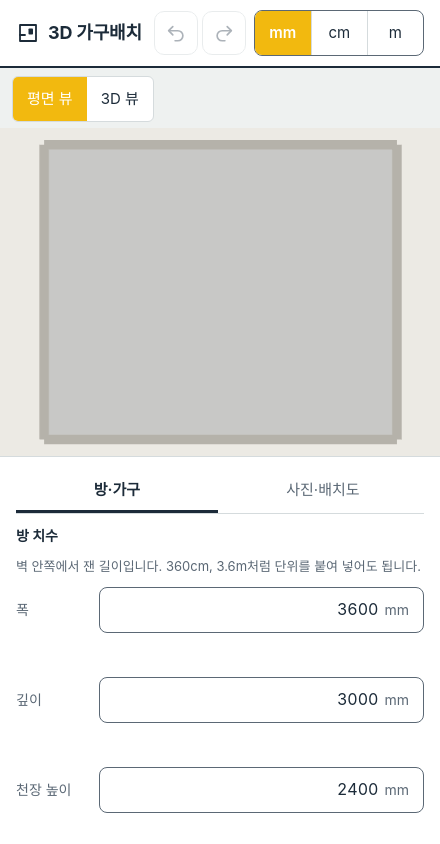
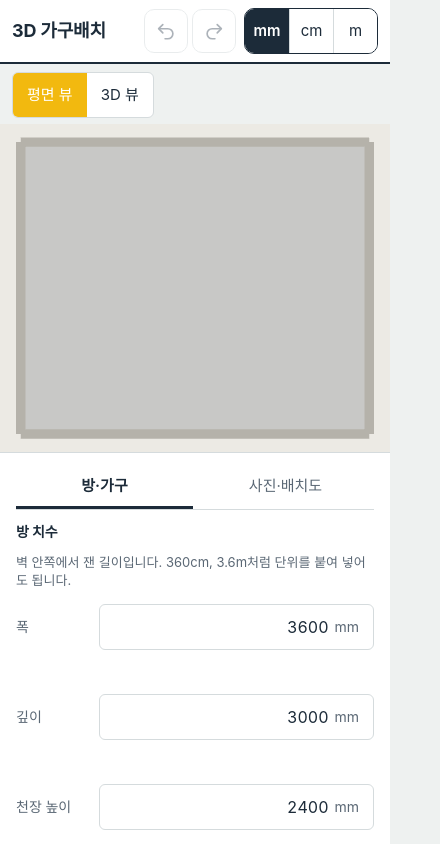
Before and after one commit to dalswe44-ui/room-planner-3d, a React (Vite) app: page / in a window 390 px wide. Shown: the whole page, 440 px wide, since content can reach past the window. Built offline with nearby package versions, Linux system fonts and the light colour scheme.

Commit message:
T-025: 입력 칸·단위 전환·사진 탭 모양 (room-input) + 좁은 화면 헤더 넘침 수정
Co-Authored-By: Claude Fable 5.2 <noreply@anthropic.com>
Claude-Session: https://claude.ai/code/session_01EghSnqZRNBNsQktyo67HsN

```diff
--- a/src/app/App.tsx
+++ b/src/app/App.tsx
@@ -30,8 +30,10 @@ export function App() {
     <div className="app">
       <header className="app-header">
         <h1>
-          <IconPlan size={24} />
-          3D 가구배치
+          <span className="app-title-mark">
+            <IconPlan size={24} />
+          </span>
+          <span className="app-title-text">3D 가구배치</span>
         </h1>
         <p className="app-sub">방 치수를 입력하고, 가구를 미리 놓아 보세요.</p>
         <div className="app-header-tools">
--- a/src/app/app.css
+++ b/src/app/app.css
@@ -46,7 +46,7 @@ body,
 
 .app {
   display: grid;
-  grid-template-columns: 340px 1fr;
+  grid-template-columns: 340px minmax(0, 1fr);
   grid-template-rows: auto 1fr;
   grid-template-areas:
     'header header'
@@ -62,6 +62,10 @@ body,
   padding: 10px 16px;
   border-bottom: 2px solid var(--ink);
   background: var(--panel);
+}
+
+.app-title-mark {
+  display: inline-flex;
 }
 
 .app-header h1 {
@@ -122,7 +126,7 @@ body,
 /* 휴대폰: 화면을 위(장면)와 아래(입력)로 나눈다 */
 @media (max-width: 760px) {
   .app {
-    grid-template-columns: 1fr;
+    grid-template-columns: minmax(0, 1fr);
     grid-template-rows: auto minmax(0, 46dvh) minmax(0, 1fr);
     grid-template-areas:
       'header'
@@ -137,6 +141,40 @@ body,
   .app-panel {
     border-right: none;
     border-top: 1px solid var(--line);
+  }
+
+  .app-header {
+    gap: 8px;
+    padding: 8px 12px;
+  }
+}
+
+/* 좁은 휴대폰: 헤더가 화면보다 넓어지지 않게 한다(T-025에서 발견: 390px에서 단위 버튼이 잘림) */
+@media (max-width: 420px) {
+  .app-title-mark {
+    display: none;
+  }
+
+  .app-header .unit-toggle__button {
+    min-width: 44px;
+    padding-left: 0;
+    padding-right: 0;
+  }
+}
+
+@media (max-width: 372px) {
+  .app-title-mark {
+    display: inline-flex;
+  }
+
+  /* 화면에서는 감추고 읽기 프로그램에는 남긴다 */
+  .app-title-text {
+    position: absolute;
+    width: 1px;
+    height: 1px;
+    overflow: hidden;
+    clip-path: inset(50%);
+    white-space: nowrap;
   }
 }
 
--- a/src/photo/PhotoPanel.tsx
+++ b/src/photo/PhotoPanel.tsx
@@ -94,7 +94,7 @@ export function PhotoPanel() {
         {photoUrl && (
           <div className="photo-frame">
             <img src={photoUrl} alt="첨부한 방 사진" className="photo-img" data-testid="photo-preview" />
-            <button type="button" className="photo-button" data-testid="photo-remove" onClick={() => usePhotoStore.getState().clear()}>
+            <button type="button" className="btn" data-testid="photo-remove" onClick={() => usePhotoStore.getState().clear()}>
               사진 지우기
             </button>
           </div>
@@ -108,7 +108,7 @@ export function PhotoPanel() {
           <li>사진과 이 문구를 AI에게 보낸다</li>
           <li>AI가 준 JSON을 아래에 붙여 넣는다</li>
         </ol>
-        <button type="button" className="photo-button" data-testid="layout-prompt-copy" onClick={copyPrompt}>
+        <button type="button" className="btn" data-testid="layout-prompt-copy" onClick={copyPrompt}>
           AI에게 줄 문구 복사
         </button>
         {copyState === 'copied' && <p className="photo-ok" role="status">복사했습니다.</p>}
@@ -169,7 +169,7 @@ export function PhotoPanel() {
         )}
 
         {result && result.ok && (
-          <div className="photo-preview" data-testid="layout-preview">
+          <div className="card photo-preview" data-testid="layout-preview">
             <p className="photo-preview__room">
               방 {fmt(roomBounds(result.project.room).width)} × {fmt(roomBounds(result.project.room).depth)} ×{' '}
               {fmt(result.project.room.ceilingHeight)} {u}
@@ -195,7 +195,7 @@ export function PhotoPanel() {
               </ul>
             )}
             {result.notes.length > 0 && (
-              <div data-testid="layout-notes">
+              <div className="photo-notes" data-testid="layout-notes">
                 <p className="photo-label">AI 메모</p>
                 <ul>
                   {result.notes.map((m, i) => (
@@ -220,7 +220,7 @@ export function PhotoPanel() {
         {applyState !== 'confirming' && (
           <button
             type="button"
-            className="photo-button photo-button--primary"
+            className="btn btn--primary"
             data-testid="layout-apply"
             disabled={!result || !result.ok}
             onClick={() => setApplyState('confirming')}
@@ -232,10 +232,10 @@ export function PhotoPanel() {
           <div ref={confirmRef} className="photo-confirm" role="alertdialog" aria-label="바꾸기 확인">
             <p>지금의 방과 가구가 모두 바뀝니다</p>
             <div className="photo-confirm__actions">
-              <button type="button" className="photo-button photo-button--primary" data-testid="layout-apply-confirm" onClick={apply}>
+              <button type="button" className="btn btn--primary" data-testid="layout-apply-confirm" onClick={apply}>
                 바꾸기
               </button>
-              <button type="button" className="photo-button" data-testid="layout-apply-cancel" onClick={() => setApplyState('idle')}>
+              <button type="button" className="btn btn--quiet" data-testid="layout-apply-cancel" onClick={() => setApplyState('idle')}>
                 취소
               </button>
             </div>
--- a/src/photo/photo.css
+++ b/src/photo/photo.css
@@ -1,31 +1,42 @@
-/* 사진·배치도 패널. 색은 src/app/app.css의 변수만 쓴다. */
-.photo-panel { display: grid; gap: 16px; }
-.photo-section { display: grid; gap: 8px; }
-.photo-title { margin: 0; font-size: 16px; }
-.photo-hint { margin: 0; font-size: 13px; line-height: 1.4; color: var(--ink-soft); }
-.photo-steps { margin: 0; padding-left: 20px; font-size: 14px; line-height: 1.5; }
+/* 사진·배치도 패널. 색은 src/app/app.css의 변수만 쓴다. 버튼은 공용 .btn을 쓴다. */
+.photo-panel { display: grid; gap: 20px; }
+.photo-section { display: grid; gap: 10px; }
+.photo-section + .photo-section { padding-top: 16px; border-top: 1px solid var(--line); }
+.photo-title { margin: 0; font-size: var(--fs-lg); font-weight: 700; letter-spacing: -0.01em; }
+.photo-hint { margin: 0; font-size: var(--fs-sm); line-height: 1.45; color: var(--ink-soft); }
+.photo-steps { margin: 0; padding-left: 22px; font-size: 14px; line-height: 1.55; }
+.photo-steps li::marker { font-weight: 700; }
 .photo-label { margin: 4px 0 0; font-size: 14px; font-weight: 600; }
 .photo-file { font-size: 14px; min-height: 44px; max-width: 100%; }
 .photo-frame { display: grid; gap: 8px; }
-.photo-img { display: block; max-width: 100%; height: auto; border-radius: 8px; }
+.photo-img { display: block; max-width: 100%; height: auto; border: 1px solid var(--line); border-radius: var(--r-md); }
 .photo-textarea {
-  width: 100%; box-sizing: border-box; font: 13px/1.4 monospace; padding: 8px;
-  border: 1px solid var(--ink-soft); border-radius: 8px; background: var(--panel); color: var(--ink);
+  width: 100%; box-sizing: border-box; font: 13px/1.4 ui-monospace, 'SFMono-Regular', Menlo, Consolas, monospace; padding: 10px;
+  border: 1.5px solid var(--line); border-radius: var(--r-sm); background: var(--panel); color: var(--ink);
 }
-.photo-button {
-  min-height: 44px; padding: 0 16px; font-size: 15px; border-radius: 8px;
-  border: 1px solid var(--ink-soft); background: var(--panel); color: var(--ink); cursor: pointer;
+.photo-textarea:focus { outline: none; border-color: var(--focus); box-shadow: 0 0 0 1px var(--focus); }
+.photo-error, .photo-warn, .photo-preview, .photo-confirm {
+  padding: 10px 12px; border-radius: var(--r-md);
+  font-size: 14px; line-height: 1.45; color: var(--ink);
 }
-.photo-button--primary { border-color: var(--ink); font-weight: 600; }
-.photo-button:disabled { opacity: 0.5; cursor: not-allowed; }
-.photo-error, .photo-warn, .photo-preview, .photo-confirm {
-  padding: 10px 12px; border: 1px solid var(--ink-soft); border-radius: 8px;
-  font-size: 14px; line-height: 1.45; background: var(--panel); color: var(--ink);
+.photo-error { border: 1.5px solid var(--warn); background: var(--warn-soft); }
+.photo-error > p:first-child { font-weight: 700; color: var(--warn); }
+.photo-warn { border: 1.5px dashed var(--warn); background: var(--panel); }
+.photo-preview { display: grid; gap: 8px; }
+.photo-confirm { display: grid; gap: 10px; border: 1.5px solid var(--ink); background: var(--panel); box-shadow: var(--shadow-card); }
+.photo-confirm p { font-weight: 700; }
+.photo-preview p, .photo-error p, .photo-confirm p, .photo-warn p { margin: 0; }
+.photo-preview ul, .photo-error ul, .photo-warn ul { margin: 0; padding-left: 20px; }
+.photo-items { display: grid; gap: 6px; }
+.photo-preview__room { font-weight: 700; font-size: var(--fs-base); font-variant-numeric: tabular-nums; }
+.photo-items, .photo-confirm { font-variant-numeric: tabular-nums; }
+.photo-notes { padding: 8px 10px; border-left: 3px solid var(--ink-soft); background: var(--paper); border-radius: 0 var(--r-sm) var(--r-sm) 0; color: var(--ink-soft); }
+.photo-notes .photo-label { color: var(--ink); margin: 0 0 2px; }
+.photo-confirm__actions { display: flex; gap: 8px; }
+.photo-confirm__actions .btn { flex: 1; }
+.photo-ok { margin: 0; font-size: 14px; color: var(--ink-soft); }
+.photo-file::file-selector-button {
+  min-height: 44px; margin-right: 10px; padding: 0 14px; font: inherit; font-weight: 500; color: var(--ink);
+  border: 1.5px solid var(--line); border-radius: var(--r-md); background: var(--panel); cursor: pointer;
 }
-.photo-error { border-color: var(--warn); border-left-width: 4px; }
-.photo-warn { border-color: var(--warn); }
-.photo-preview p, .photo-error p, .photo-confirm p { margin: 0 0 4px; }
-.photo-preview ul, .photo-error ul { margin: 0; padding-left: 20px; }
-.photo-preview__room { font-weight: 600; }
-.photo-confirm__actions { display: flex; gap: 8px; }
-.photo-ok { margin: 0; font-size: 14px; }
+.photo-file::file-selector-button:hover { border-color: var(--ink); }
--- a/src/room/room.css
+++ b/src/room/room.css
@@ -1,17 +1,19 @@
 /* 방 치수 입력 화면. 색은 src/app/app.css의 변수만 쓴다. */
 .room-panel__title {
   margin: 0 0 4px;
-  font-size: 16px;
+  font-size: var(--fs-lg);
+  font-weight: 700;
+  letter-spacing: -0.01em;
 }
 
 .room-panel__hint {
-  margin: 0 0 12px;
-  font-size: 13px;
-  line-height: 1.4;
+  margin: 0 0 14px;
+  font-size: var(--fs-sm);
+  line-height: 1.45;
   color: var(--ink-soft);
 }
 
-/* 칸마다 아래에 오류 문구 한 줄 자리가 비워져 있어(ui.css) 칸 사이 간격은 작게 둔다 */
+/* 칸마다 아래에 오류 문구 두 줄 자리가 비워져 있어(ui.css) 칸 사이 간격은 작게 둔다 */
 .room-panel__fields {
   display: grid;
   gap: 4px;
@@ -20,10 +22,9 @@
 .room-panel__warning {
   margin: 4px 0 0;
   padding: 10px 12px;
-  border: 1px solid var(--warn);
-  border-left-width: 4px;
-  border-radius: 8px;
-  background: var(--panel);
+  border: 1.5px solid var(--warn);
+  border-radius: var(--r-md);
+  background: var(--warn-soft);
   font-size: 14px;
   line-height: 1.45;
   color: var(--ink);
--- a/src/ui/ui.css
+++ b/src/ui/ui.css
@@ -22,28 +22,35 @@
 
 .length-input__label {
   font-size: 14px;
+  font-weight: 500;
   color: var(--ink-soft);
 }
 
 .length-input__box {
   display: flex;
   align-items: center;
-  border: 1px solid var(--ink-soft);
-  border-radius: 8px;
+  border: 1.5px solid var(--line);
+  border-radius: var(--r-sm);
   background: var(--panel);
 }
 
-.length-input__box:focus-within {
-  border-color: var(--accent);
-  box-shadow: 0 0 0 2px var(--accent);
+.length-input__box:hover {
+  border-color: var(--ink-soft);
 }
 
-.length-input__box[data-invalid='true'] {
+.length-input__box:focus-within {
+  border-color: var(--focus);
+  box-shadow: 0 0 0 1px var(--focus);
+}
+
+.length-input__box[data-invalid='true'],
+.length-input__box[data-invalid='true']:hover {
   border-color: var(--warn);
+  color: var(--warn);
 }
 
 .length-input__box[data-invalid='true']:focus-within {
-  box-shadow: 0 0 0 2px var(--warn);
+  box-shadow: 0 0 0 1px var(--warn);
 }
 
 /* 16px 미만이면 iOS Safari가 포커스 때 화면을 확대한다 */
@@ -59,7 +66,12 @@
   font: inherit;
   font-size: 16px;
   font-variant-numeric: tabular-nums;
+  font-feature-settings: 'tnum';
   text-align: right;
+}
+
+.length-input__box[data-invalid='true'] .length-input__field {
+  color: var(--warn);
 }
 
 .length-input__unit {
@@ -75,14 +87,14 @@
   border-left: 3px solid var(--warn);
   font-size: 13px;
   line-height: var(--length-input-error-line);
-  color: var(--ink);
+  color: var(--warn);
 }
 
-/* 단위 전환: 붙어 있는 버튼 3개 */
+/* 단위 전환: 붙어 있는 분절 버튼 3개. 선택된 칸은 먹색 바탕에 흰 글자 */
 .unit-toggle {
   display: inline-flex;
-  border: 1px solid var(--ink-soft);
-  border-radius: 8px;
+  border: 1.5px solid var(--ink);
+  border-radius: var(--r-md);
   overflow: hidden;
   background: var(--panel);
 }
@@ -93,7 +105,7 @@
   padding: 0 14px;
   border: 0;
   border-left: 1px solid var(--line);
-  background: transparent;
+  background: var(--panel);
   color: var(--ink);
   font: inherit;
   font-size: 15px;
@@ -104,13 +116,17 @@
   border-left: 0;
 }
 
+.unit-toggle__button:hover:not([aria-pressed='true']) {
+  background: var(--paper);
+}
+
 .unit-toggle__button[aria-pressed='true'] {
-  background: var(--accent);
-  color: var(--panel);
+  background: var(--ink);
+  color: var(--on-ink);
   font-weight: 600;
 }
 
 .unit-toggle__button:focus-visible {
-  outline: 2px solid var(--ink);
-  outline-offset: -3px;
+  outline: 2px solid var(--accent);
+  outline-offset: -4px;
 }
```
Also changed, not shown: 2 other files (tests, documents, lock files or other folders).
